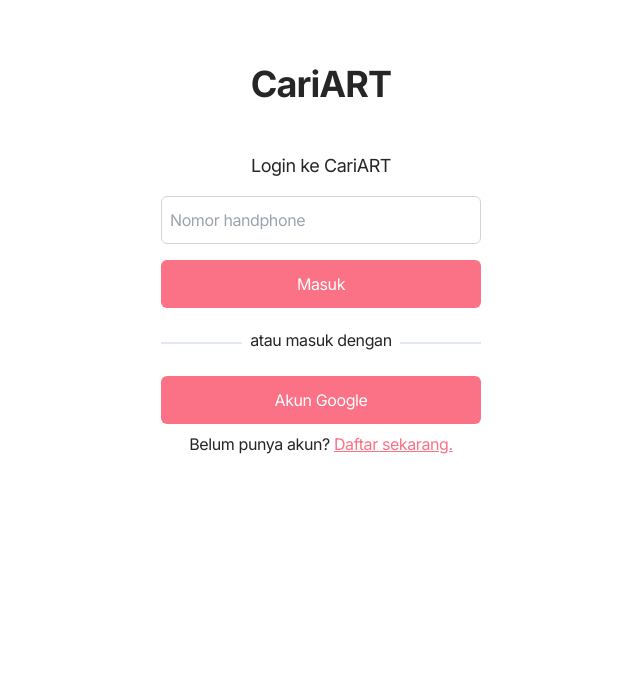
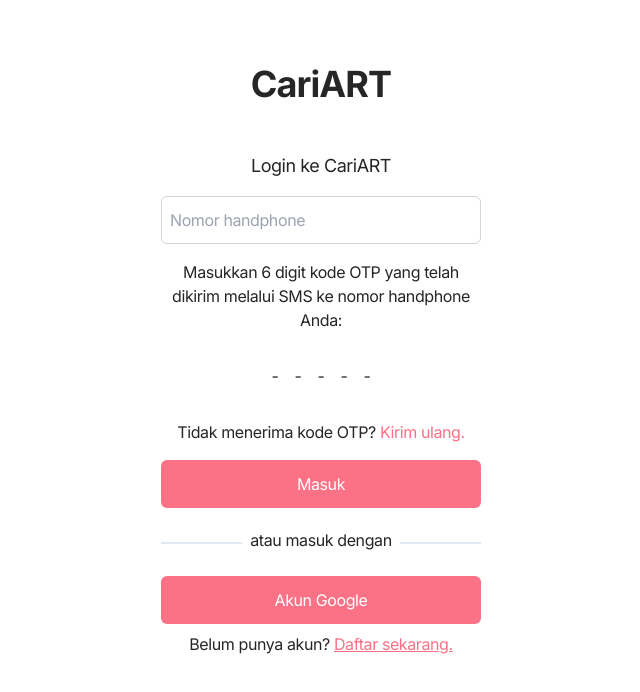
Before and after one commit to alfonsusac/art-findr, a Next.js app: page /login in a window 1280 px wide. Shown: the top 692 px of the page, without its empty margins (319-959 px from the left). Built offline with nearby package versions, Linux system fonts and the light colour scheme.

Commit message:
chore: disable conditional rendering for OTP input panel

```diff
--- a/src/app/(auth)/login/components/LoginForm.jsx
+++ b/src/app/(auth)/login/components/LoginForm.jsx
@@ -1,36 +1,37 @@
 "use client";
 
-import { useForm } from "react-hook-form";
-import { useState } from "react";
+import { Controller, useForm } from "react-hook-form";
+import { signIn, signOut } from "next-auth/react";
 import OtpInput from "react-otp-input";
+
 import PhoneInput from "react-phone-number-input/react-hook-form-input";
 
-import { generateOTP } from "@/lib/otpGenerator";
-
 export const LoginForm = () => {
-  const [phoneNumber, setPhoneNumber] = useState("");
-  const [showOtpInput, setShowOtpInput] = useState(false);
-  const [otp, setOtp] = useState("");
-
   const {
     control,
     formState: { errors },
     handleSubmit,
   } = useForm();
 
-  const onSubmit = (data) => {
-    setPhoneNumber(data.phoneInput);
-    const otp = generateOTP();
+  const onSubmit = (formData) => {
 
-    setShowOtpInput(true);
+    const data = signIn("phoneOTP", {
+      phoneNumber: formData.phone,
+      otp: formData.otp,
+    });
+  };
+
+  const onError = (e) => {
+    console.log(e);
   };
 
   return (
-    <>
-      {!showOtpInput ? (
-        <form onSubmit={handleSubmit(onSubmit)} className="flex flex-col gap-4">
+    <form
+      onSubmit={handleSubmit(onSubmit, onError)}
+      className="flex flex-col gap-4 width-full"
+    >
       <PhoneInput
-            name="phoneInput"
+        name="phone"
         placeholder="Nomor handphone"
         country="ID"
         control={control}
@@ -42,34 +43,52 @@
         className="border border-gray-300 rounded-md px-2 h-12"
       />
       {errors.phoneInput?.type === "pattern" && (
-            <p role="alert" className="text-sm italic text-slate-400">
+        <p role="alert" className="text-sm italic text-red-400">
           Masukkan nomor handphone yang valid.
         </p>
       )}
-          <button
-            type="submit"
-            className="bg-rose-400 rounded-md text-white h-12"
+      <div className="flex flex-col gap-4 text-center w-full">
+        <p>
+          Masukkan 6 digit kode OTP yang telah dikirim melalui SMS ke nomor
+          handphone Anda:
+        </p>
+        <Controller
+          name="otp"
+          control={control}
+          rules={{
+            required: true,
+            validate: (value) => value.length === 6,
+          }}
+          render={({ field: { onChange, value, ref }, fieldState }) => (
+            <div className="p-4 m-auto">
+              <OtpInput
+                value={value}
+                onChange={onChange}
+                numInputs={6}
+                renderSeparator={<span>-</span>}
+                renderInput={(props) => <input {...props} />}
+              />
+              {fieldState.invalid && (
+                <p
+                  role="alert"
+                  className="mt-2 text-sm text-center italic text-red-400"
                 >
+                  Kode OTP minimal 6 digit.
+                </p>
+              )}
+            </div>
+          )}
+        />
+        <p>
+          Tidak menerima kode OTP?{" "}
+          <button type="reset" className="text-rose-400">
+            Kirim ulang.
+          </button>
+        </p>
+      </div>
+      <button type="submit" className="bg-rose-400 rounded-md text-white h-12">
         Masuk
       </button>
     </form>
-      ) : (
-        <form action="">
-          <p>
-            Masukkan kode OTP yang telah dikirim ke nomor handphone Anda:
-            {phoneNumber}
-          </p>
-          <OtpInput
-            value={otp}
-            onChange={setOtp}
-            numInputs={6}
-            renderSeparator={<span> - </span>}
-            renderInput={(props) => <input {...props} />}
-            inputStyle={"border-gray-400"}
-            containerStyle={"p-4 flex justify-center"}
-          />
-        </form>
-      )}
-    </>
   );
 };
```
Lines whose indentation alone changed are shown as unchanged.
